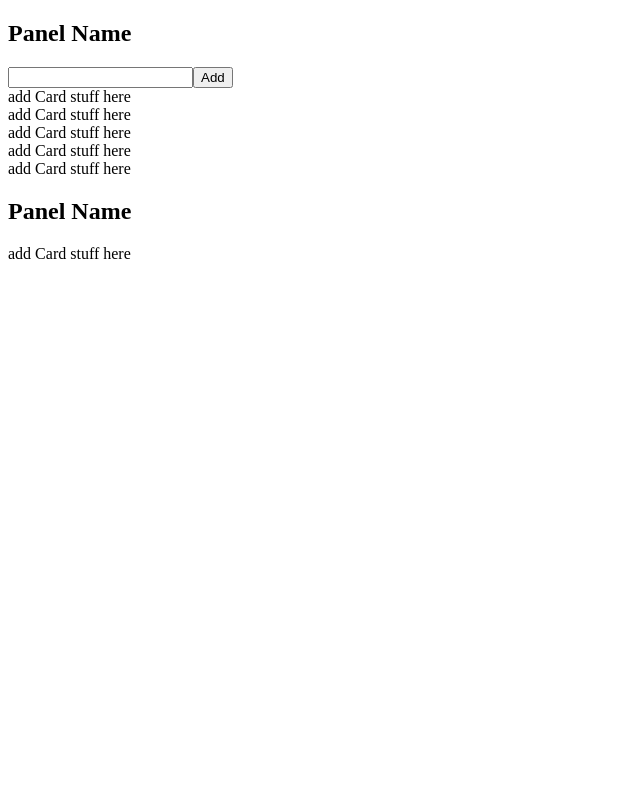
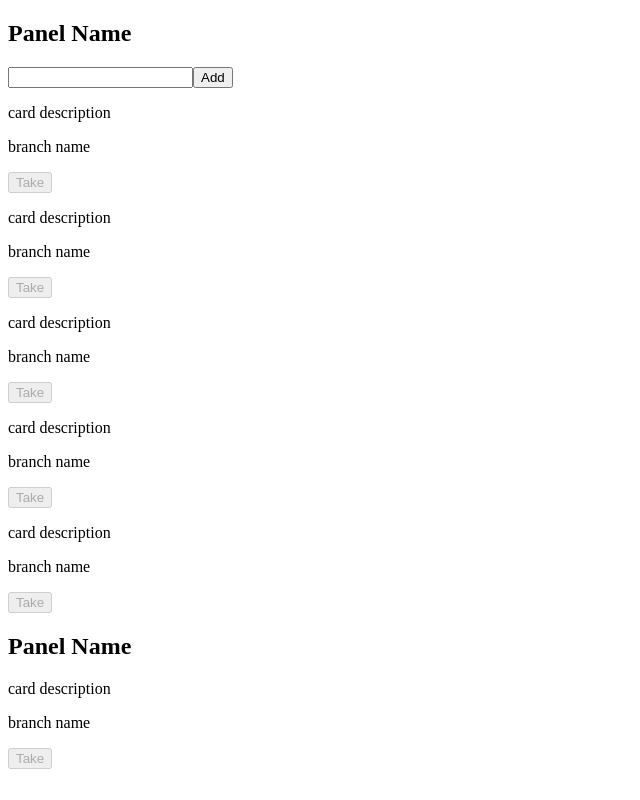
Before and after one commit to sayus2884/bug-tracker, a Next.js app: page / in a window 1280 px wide. Shown: the whole page, without its empty margins (0-640 px from the left). Built offline with nearby package versions, Linux system fonts and the light colour scheme.

Commit message:
update: add basic card task layout

```diff
--- a/src/components/Button/Button.tsx
+++ b/src/components/Button/Button.tsx
@@ -4,11 +4,17 @@ interface Props {
   className?: string;
   type?: "button" | "submit" | "reset";
   onClick: React.MouseEventHandler<HTMLButtonElement>;
+  disabled?: boolean;
 }
 
-const Button: React.FC<Props> = ({ children, className, type, onClick, ...props }) => {
+const Button: React.FC<Props> = ({ children, className, type, onClick, disabled, ...props }) => {
   return (
-    <button className={`${className} `} type={type} onClick={onClick} {...props}>
+    <button
+      className={`${className} disabled:opacity-50`}
+      type={type}
+      onClick={onClick}
+      disabled={disabled}
+      {...props}>
       {children}
     </button>
   );
--- a/src/components/Card/Card.tsx
+++ b/src/components/Card/Card.tsx
@@ -4,10 +4,10 @@ interface Props {
   className?: string;
 }
 
-const Card: React.FC<Props> = ({ className, ...props }) => {
+const Card: React.FC<Props> = ({ children, className, ...props }) => {
   return (
     <div className={`${className} min-h-[150px] px-15 py-10`} {...props}>
-      add Card stuff here
+      {children}
     </div>
   );
 };
--- /dev/null
+++ b/src/components/CardTask/CardTask.tsx
@@ -0,0 +1,31 @@
+import React from "react";
+import Card from "./../Card/Card";
+import Button from "./../Button/Button";
+
+interface Props {
+  className?: string;
+}
+
+const CardTask: React.FC<Props> = ({ className, ...props }) => {
+  const handleTakeTaskClick = () => {
+    console.log("take task");
+  };
+
+  return (
+    <Card className="relative flex flex-col bg-red-300 rounded overflow-hidden">
+      <div>
+        <div className="absolute bg-blue-500 h-10 w-50 top-0 left-0"></div>
+      </div>
+      <p className="relative top-10 h-full">card description</p>
+
+      <div className="flex justify-between items-center">
+        <p>branch name</p>
+        <Button className="bg-red-400 p-8" onClick={handleTakeTaskClick} disabled>
+          Take
+        </Button>
+      </div>
+    </Card>
+  );
+};
+
+export default CardTask;
--- a/src/components/Input/Input.tsx
+++ b/src/components/Input/Input.tsx
@@ -4,10 +4,19 @@ interface Props {
   className?: string;
   onChange: React.ChangeEventHandler<HTMLInputElement>;
   value: string | number | readonly string[];
+  disabled?: boolean;
 }
 
-const Input: React.FC<Props> = ({ className, onChange, value, ...props }) => {
-  return <input className={`${className} w-full`} onChange={onChange} value={value} {...props} />;
+const Input: React.FC<Props> = ({ className, onChange, value, disabled, ...props }) => {
+  return (
+    <input
+      className={`${className} w-full`}
+      onChange={onChange}
+      value={value}
+      disabled={disabled}
+      {...props}
+    />
+  );
 };
 
 export default Input;
--- a/src/components/InputInline/InputInline.tsx
+++ b/src/components/InputInline/InputInline.tsx
@@ -8,6 +8,7 @@ interface Props {
   onClick: React.MouseEventHandler<HTMLButtonElement>;
   onChange: React.ChangeEventHandler<HTMLInputElement>;
   value: string | number | readonly string[];
+  disabled?: boolean;
 }
 
 const InputInline: React.FC<Props> = ({
@@ -16,6 +17,7 @@ const InputInline: React.FC<Props> = ({
   onClick,
   onChange,
   value,
+  disabled,
   ...props
 }) => {
   const handleInputChange = (event: React.ChangeEvent<HTMLInputElement>) => {
@@ -30,9 +32,10 @@ const InputInline: React.FC<Props> = ({
         className={`${className} w-full px-2 outline-none`}
         onChange={handleInputChange}
         value={value}
+        disabled={disabled}
         {...props}
       />
-      <Button className="px-3 py-2 bg-red-300" onClick={onClick}>
+      <Button className="px-3 py-2 bg-red-300" onClick={onClick} disabled={disabled}>
         {buttonText}
       </Button>
     </div>
--- a/src/pages/index.tsx
+++ b/src/pages/index.tsx
@@ -2,7 +2,7 @@ import type { NextPage } from "next";
 import Head from "next/head";
 import Image from "next/image";
 import { GithubLogo } from "phosphor-react";
-import Card from "../components/Card/Card";
+import CardTask from "../components/CardTask/CardTask";
 
 import Orbit from "../components/Orbit/Orbit";
 import Panel from "../components/Panel/Panel";
@@ -13,14 +13,14 @@ const Home: NextPage = () => {
     <>
       <Grid className="flex gap-20">
         <Panel className="bg-red-100" canAddCard>
-          <Card className="bg-red-200" />
-          <Card className="bg-red-200" />
-          <Card className="bg-red-200" />
-          <Card className="bg-red-200" />
-          <Card className="bg-red-200" />
+          <CardTask className="bg-red-200" />
+          <CardTask className="bg-red-200" />
+          <CardTask className="bg-red-200" />
+          <CardTask className="bg-red-200" />
+          <CardTask className="bg-red-200" />
         </Panel>
         <Panel className="bg-red-100">
-          <Card className="bg-red-200" />
+          <CardTask className="bg-red-200" />
         </Panel>
       </Grid>
     </>
--- a/src/sections/Layout/Layout.tsx
+++ b/src/sections/Layout/Layout.tsx
@@ -13,8 +13,8 @@ const Layout: React.FC = ({ children }) => {
 
       <Nav className="absolute w-full h-64 px-25 bg-grape text-white fixed" />
 
-      <main className="pt-64 h-screen bg-gray-50">
-        <div className="py-15 px-45 h-full">{children}</div>
+      <main className="pt-64 h-full bg-gray-50">
+        <div className="py-15 px-45 h-full overflow-auto">{children}</div>
       </main>
     </div>
   );
```
